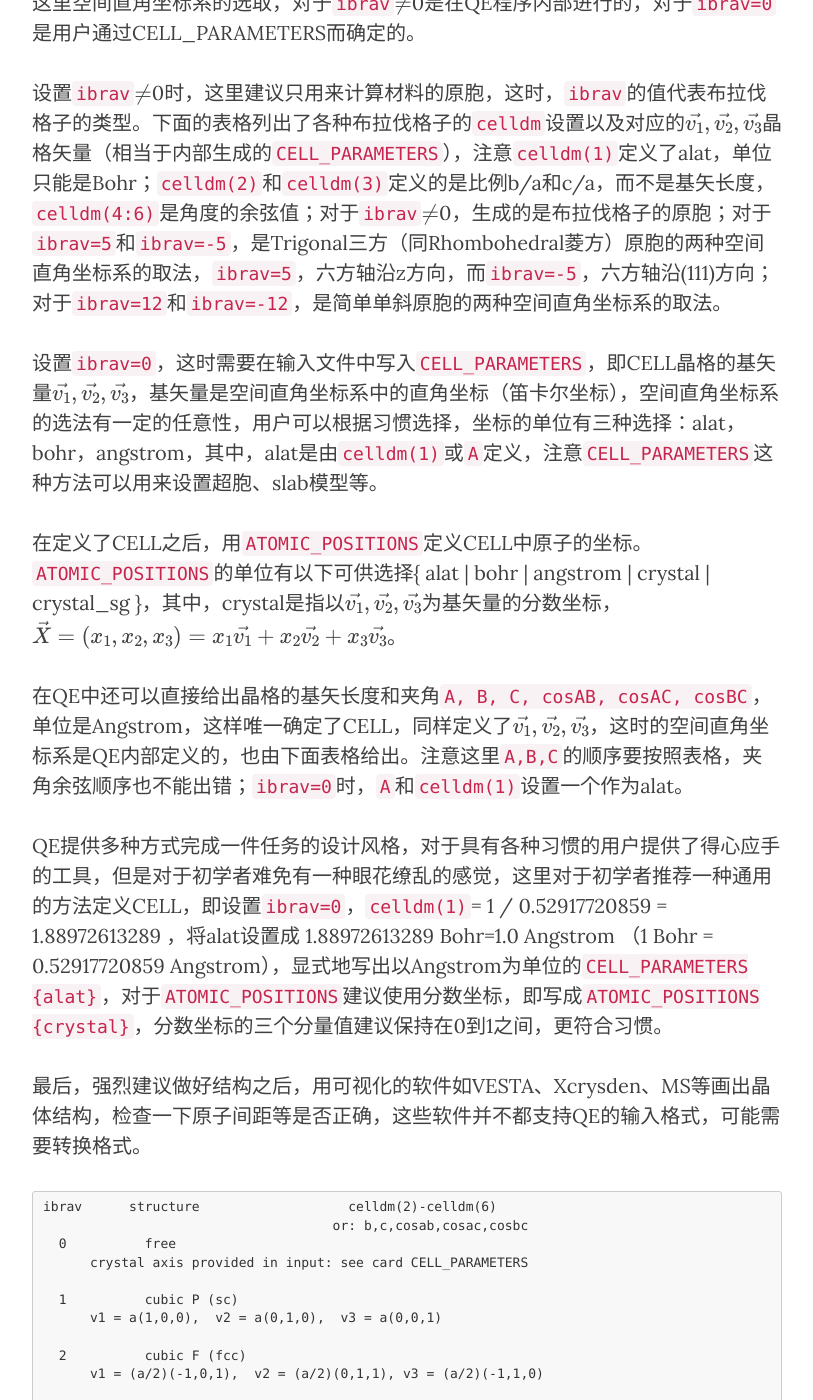
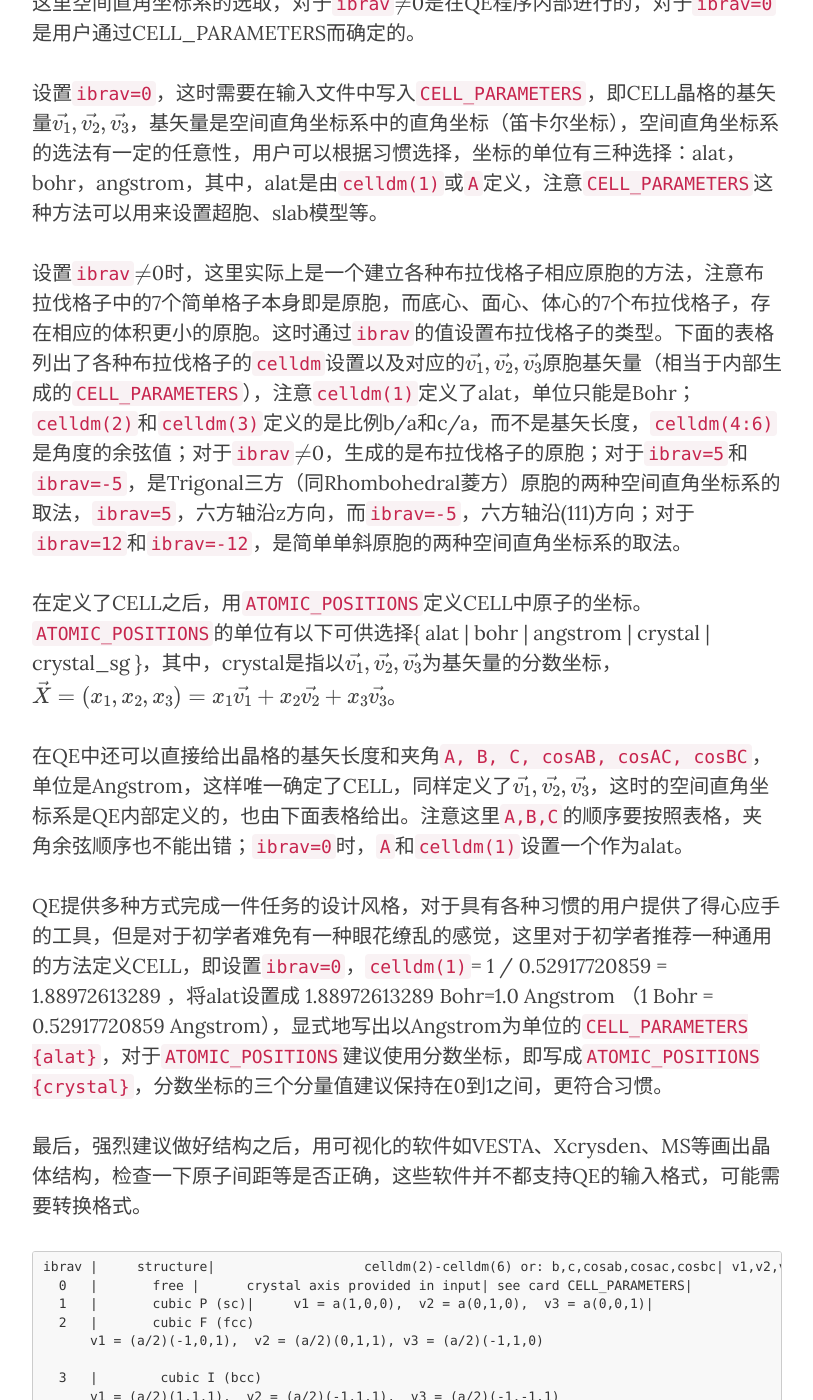
Before and after one commit to yyyu200/DFTbook, a Jekyll site: the page built from _posts/2019-04-07-TransCell.md, in a window 1280 px wide and 1400 px high, scrolled down 3757 px. Shown: the whole window, without its empty margins (233-1046 px from the left). Built offline with Jekyll 4.4.1, drawn with Linux system fonts in a browser that asks for light colours; nearby versions of some CDN libraries; formulas are drawn with MathJax 3; comment, search, counter and statistics services are not loaded; some of the changed text lies outside the part shown.

Commit message:
modify at20190414-12:27:31-aliyun

````diff
--- a/_posts/2019-04-07-TransCell.md
+++ b/_posts/2019-04-07-TransCell.md
@@ -73,9 +73,9 @@
 
 这里空间直角坐标系的选取，对于```ibrav```$\neq$0是在QE程序内部进行的，对于```ibrav=0```是用户通过CELL_PARAMETERS而确定的。
 
-设置```ibrav```$\neq$0时，这里建议只用来计算材料的原胞，这时，```ibrav```的值代表布拉伐格子的类型。下面的表格列出了各种布拉伐格子的```celldm```设置以及对应的$\vec{v_{1}},\vec{v_{2}},\vec{v_{3}}$晶格矢量（相当于内部生成的```CELL_PARAMETERS```），注意```celldm(1)```定义了alat，单位只能是Bohr；```celldm(2)```和```celldm(3)```定义的是比例b/a和c/a，而不是基矢长度，```celldm(4:6)```是角度的余弦值；对于```ibrav```$\neq$0，生成的是布拉伐格子的原胞；对于```ibrav=5```和```ibrav=-5```，是Trigonal三方（同Rhombohedral菱方）原胞的两种空间直角坐标系的取法，```ibrav=5```，六方轴沿z方向，而```ibrav=-5```，六方轴沿(111)方向；对于```ibrav=12```和```ibrav=-12```，是简单单斜原胞的两种空间直角坐标系的取法。
+设置```ibrav=0```，这时需要在输入文件中写入```CELL_PARAMETERS```，即CELL晶格的基矢量$\vec{v_{1}},\vec{v_{2}},\vec{v_{3}}$，基矢量是空间直角坐标系中的直角坐标（笛卡尔坐标），空间直角坐标系的选法有一定的任意性，用户可以根据习惯选择，坐标的单位有三种选择：alat，bohr，angstrom，其中，alat是由```celldm(1)```或```A```定义，注意```CELL_PARAMETERS```这种方法可以用来设置超胞、slab模型等。
 
-设置```ibrav=0```，这时需要在输入文件中写入```CELL_PARAMETERS```，即CELL晶格的基矢量$\vec{v_{1}},\vec{v_{2}},\vec{v_{3}}$，基矢量是空间直角坐标系中的直角坐标（笛卡尔坐标），空间直角坐标系的选法有一定的任意性，用户可以根据习惯选择，坐标的单位有三种选择：alat，bohr，angstrom，其中，alat是由```celldm(1)```或```A```定义，注意```CELL_PARAMETERS```这种方法可以用来设置超胞、slab模型等。
+设置```ibrav```$\neq$0时，这里实际上是一个建立各种布拉伐格子相应原胞的方法，注意布拉伐格子中的7个简单格子本身即是原胞，而底心、面心、体心的7个布拉伐格子，存在相应的体积更小的原胞。这时通过```ibrav```的值设置布拉伐格子的类型。下面的表格列出了各种布拉伐格子的```celldm```设置以及对应的$\vec{v_{1}},\vec{v_{2}},\vec{v_{3}}$原胞基矢量（相当于内部生成的```CELL_PARAMETERS```），注意```celldm(1)```定义了alat，单位只能是Bohr；```celldm(2)```和```celldm(3)```定义的是比例b/a和c/a，而不是基矢长度，```celldm(4:6)```是角度的余弦值；对于```ibrav```$\neq$0，生成的是布拉伐格子的原胞；对于```ibrav=5```和```ibrav=-5```，是Trigonal三方（同Rhombohedral菱方）原胞的两种空间直角坐标系的取法，```ibrav=5```，六方轴沿z方向，而```ibrav=-5```，六方轴沿(111)方向；对于```ibrav=12```和```ibrav=-12```，是简单单斜原胞的两种空间直角坐标系的取法。
 
 在定义了CELL之后，用```ATOMIC_POSITIONS```定义CELL中原子的坐标。```ATOMIC_POSITIONS```的单位有以下可供选择\{ alat \| bohr \| angstrom \| crystal \| crystal_sg \}，其中，crystal是指以$\vec{v_{1}},\vec{v_{2}},\vec{v_{3}}$为基矢量的分数坐标，$\vec{X}=(x_{1},x_{2},x_{3})=x_{1}\vec{v_{1}}+x_{2}\vec{v_{2}}+x_{3}\vec{v_{3}}$。
 
@@ -86,21 +86,16 @@
 最后，强烈建议做好结构之后，用可视化的软件如VESTA、Xcrysden、MS等画出晶体结构，检查一下原子间距等是否正确，这些软件并不都支持QE的输入格式，可能需要转换格式。
 
 ```
-ibrav      structure                   celldm(2)-celldm(6)
-                                     or: b,c,cosab,cosac,cosbc
-  0          free
-      crystal axis provided in input: see card CELL_PARAMETERS
-
-  1          cubic P (sc)
-      v1 = a(1,0,0),  v2 = a(0,1,0),  v3 = a(0,0,1)
-
-  2          cubic F (fcc)
+ibrav |     structure|                   celldm(2)-celldm(6) or: b,c,cosab,cosac,cosbc| v1,v2,v3| notes
+  0   |       free |      crystal axis provided in input| see card CELL_PARAMETERS|
+  1   |       cubic P (sc)|     v1 = a(1,0,0),  v2 = a(0,1,0),  v3 = a(0,0,1)|
+  2   |       cubic F (fcc)
       v1 = (a/2)(-1,0,1),  v2 = (a/2)(0,1,1), v3 = (a/2)(-1,1,0)
 
-  3          cubic I (bcc)
+  3   |        cubic I (bcc)
       v1 = (a/2)(1,1,1),  v2 = (a/2)(-1,1,1),  v3 = (a/2)(-1,-1,1)
 
-  4          Hexagonal and Trigonal P        celldm(3)=c/a
+  4   |        Hexagonal and Trigonal P        celldm(3)=c/a
       v1 = a(1,0,0),  v2 = a(-1/2,sqrt(3)/2,0),  v3 = a(0,0,c/a)
 
   5          Trigonal R, 3fold axis c        celldm(4)=cos(alpha)
````
